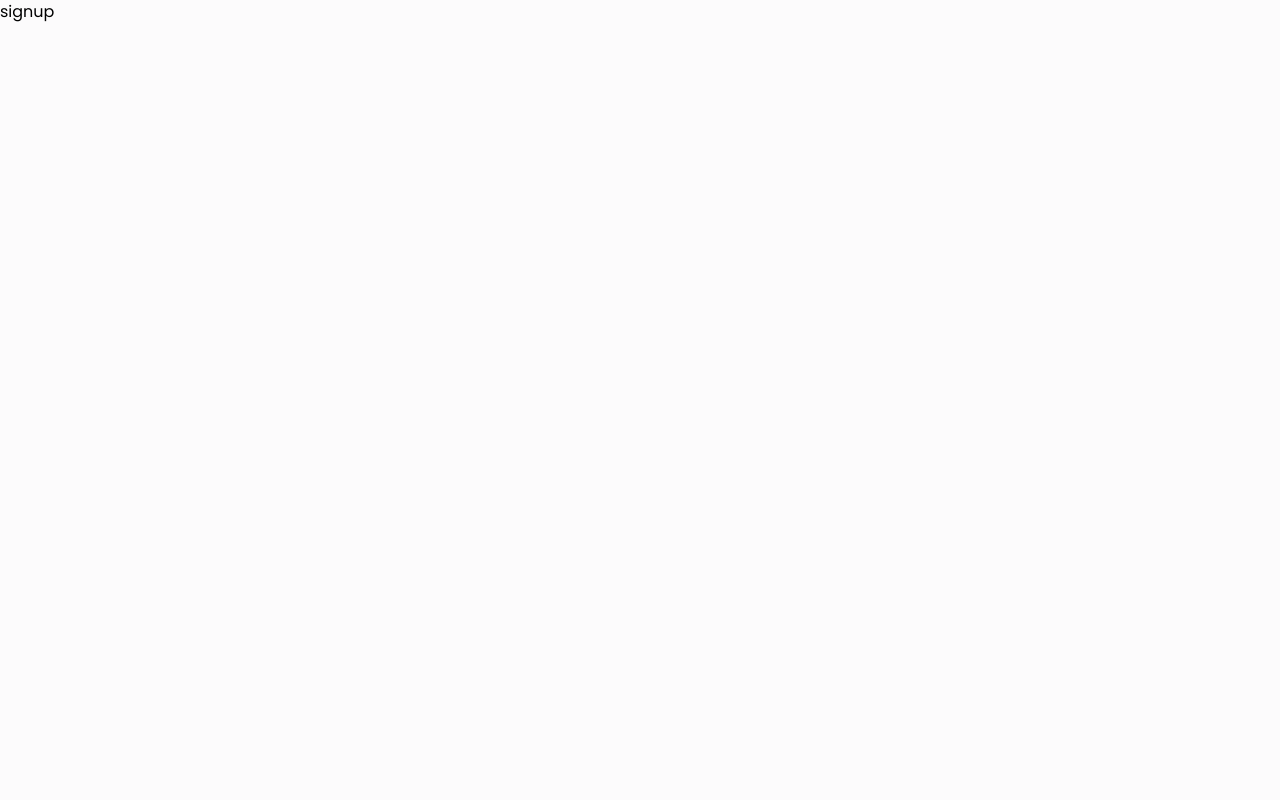
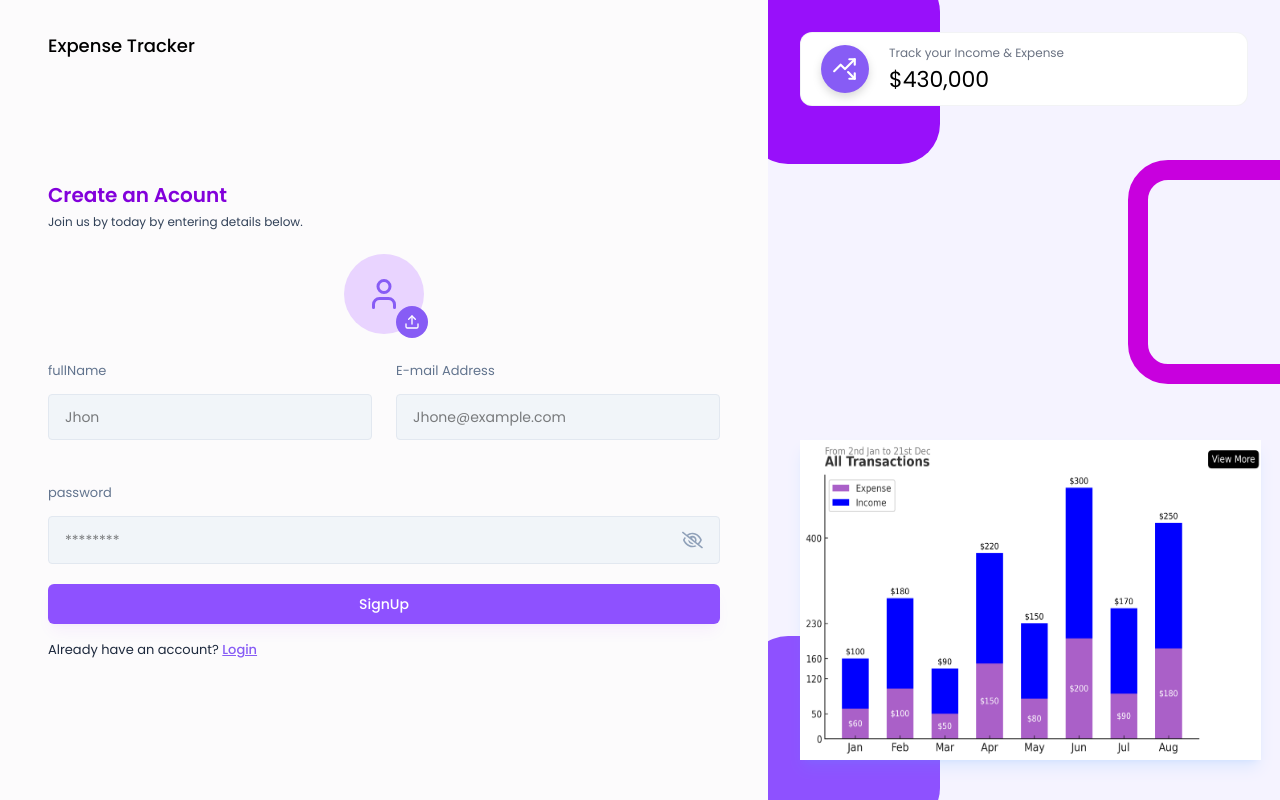
Before and after one commit to saroj580/Expense-Tracker, a React (Vite) app in the folder frontend/: page /signup in a window 1280 px wide. Built offline with nearby package versions, Linux system fonts and the light colour scheme.

Commit message:
Finalized the login and signup UI

```diff
--- a/frontend/src/components/Input/Input.jsx
+++ b/frontend/src/components/Input/Input.jsx
@@ -22,8 +22,7 @@
                     type === "password" && (
                         <>
                             {showPassword ? (
-                              <FaRegEye size={22} className="text-primary cursor-pointer" onClick={() => toggleShowPassword()}
-                              />
+                                <FaRegEye size={22} className="text-primary cursor-pointer" onClick={() => toggleShowPassword()}/>
                             ) : (
                                 <FaRegEyeSlash size={22} className="text-slate-400 curson-pointer" onClick={() => toggleShowPassword()} />
                             )}
--- /dev/null
+++ b/frontend/src/components/Input/ProfilePicSelector.jsx
@@ -0,0 +1,67 @@
+import React, { useRef, useState } from 'react'
+import { LuUser, LuUpload, LuTrash } from 'react-icons/lu';
+
+export default function ProfilePicSelector({ image, setImage }) {
+    const inputRef = useRef(null);
+    const [previewUrl, setPreviewUrl] = useState(null);
+
+    const handleImageChange = (event) => {
+        const file = event.target.files[0];
+        if (file) {
+            //update image state
+            setImage(file);
+
+            //Generate preivew Url from the file
+            const preview = URL.createObjectURL(file);
+            setPreviewUrl(preview);
+        }
+    }
+
+    const handleRemoveImage = (e) => {
+        setImage(null);
+        setPreviewUrl(null);
+    }
+
+    const onChooseFile = () => {
+        inputRef.current.click();
+    }
+    return (
+        <div className='flex justify-center mb-6'>
+            <input
+                type="file"
+                accept='image/*'
+                ref={inputRef}
+                onChange={handleImageChange}
+                className='hidden'
+            />
+
+            {
+                !image ? (
+                    <div className='w-20 h-20 flex items-center justify-center bg-purple-200 rounded-full relative'>
+                        <LuUser className='text-4xl text-primary' />
+                        <button
+                            type='button'
+                            onClick={onChooseFile}
+                            className='w-8 h-8 flex items-center justify-center bg-primary text-white rounded-full absolute -bottom-1 -right-1'>
+                            <LuUpload />
+                        </button>
+                    </div>
+                ) : (
+                    <div className='relative'>
+                        <img
+                            src={previewUrl}
+                            alt='profile photo'
+                            className='w-20 h-20 rounded-full object-cover'
+                        />
+                        <button
+                            type='button'
+                            onClick={handleRemoveImage}
+                            className='w-8 h-8 flex items-center justify-center bg-red-500 text-white rounded-full absolute -bottom-1 -right-1'>
+                            <LuTrash />
+                        </button>
+                    </div>
+                )
+            }
+        </div>
+    )
+}
--- a/frontend/src/page/Auth/Login.jsx
+++ b/frontend/src/page/Auth/Login.jsx
@@ -2,6 +2,7 @@
 import AuthLayout from '../../components/layout/AuthLayout'
 import { Link, useNavigate } from 'react-router-dom';
 import Input from '../../components/Input/Input';
+import { validateEmail } from '../../utils/helper';
 
 export default function Login() {
   const [email, setEmail] = useState("");
@@ -11,14 +12,26 @@
   const navigate = useNavigate();
 
   //handleLogin form for submit
-  const handleLogin = async () => {
+  const handleLogin = async (e) => {
+    e.preventDefault();
 
+    if (!validateEmail(email)) {
+      setError("Please set a valid email address");
+      return;
+    }
+
+    if (!password) {
+      setError("Please set a password");
+      return;
+    }
+
+    setError("");
   }
 
   return (
     <AuthLayout>
       <div className='lg:w-[70%] h-3/4 mid:h-full flex flex-col justify-center relative top-20'>
-        <h3 className='text-xl font-semibold text-black'>Welcome Back!!!</h3>
+        <h3 className='text-xl font-semibold text-purple-700'>Welcome Back!!!</h3>
         <p className='text-xs text-slate-600 mt-[5px] mb-6 '>Please enter your details to log in</p>
         <form onSubmit={handleLogin}>
           <Input
--- a/frontend/src/page/Auth/SignUp.jsx
+++ b/frontend/src/page/Auth/SignUp.jsx
@@ -1,9 +1,75 @@
-import React from 'react'
+import React, {useState} from 'react'
+import AuthLayout from '../../components/layout/AuthLayout'
+import { Link, useNavigate } from 'react-router-dom';
+import Input from '../../components/Input/Input';
+import { validateEmail } from '../../utils/helper';
+import ProfilePicSelector from '../../components/Input/ProfilePicSelector';
 
 export default function SignUp() {
+  const [profilePic, setProfilePic] = useState(null);
+  const [fullName, setFullName] = useState("");
+  const [email, setEmail] = useState("");
+  const [password, setPassword] = useState("");
+  const[error, setError] = useState(null);
+
+
+  const navigate = useNavigate();
+
+  //handle signup form submit
+  const handleSignUp = async (e) => {
+    e.preventDefault();
+
+  }
+
   return (
-    <div>
-      signup
-    </div>
+    <AuthLayout>
+      <div className='lg:w-[100%] h-auto md:h-full mt-20 md:mt-0 flex flex-col justify-center'>
+        <h3 className='text-xl font-semibold text-purple-700'>Create an Acount</h3>
+        <p className='text-xs text-slate-700 mt-[5px] mb-6'>Join us by today by entering details below.</p>
+
+        <form onSubmit={handleSignUp}>
+
+          <ProfilePicSelector image={profilePic} setImage = {setProfilePic} />
+          <div className='grid grid-cols-1 gap-6 md:grid-cols-2'>
+            <Input
+              type='text'
+              value={fullName}
+              onChange={(e) => setFullName(e.target.value)}
+              label="fullName"
+              placeholder='Jhon'
+            />
+            <Input
+              type='text'
+              value={email}
+              onChange={(e) => setEmail(e.target.value)}
+              label="E-mail Address"
+              placeholder='Jhone@example.com'
+            />
+            <div className='col-span-2 '>
+              <Input
+                type='password'
+                value={password}
+                onChange={(e) => setPassword(e.target.value)}
+                label="password"
+                placeholder='********'
+              />
+            </div>
+          </div>
+
+          {error && <p className='text-red-500 text-xs pb-2.5'>{error}</p>}
+
+          <button type='submit' className='btn-primary'>SignUp</button>
+
+          <p className='text-[13px] text-slate-800 mt-3' >
+            Already have an account?{" "}
+            <Link className="font-medium text-primary underline" to="/login">
+              Login
+            </Link>
+          </p>
+
+        </form>
+      </div>
+
+    </AuthLayout>
   )
 }
--- a/frontend/src/utils/helper.js
+++ b/frontend/src/utils/helper.js
@@ -0,0 +1,4 @@
+export const validateEmail = (email) => {
+    const regex = /^[^\s@]+@[^\s@]+\.[^\s@]+$/;
+    return regex.test(email);
+}
```
Lines whose indentation alone changed are shown as unchanged.
